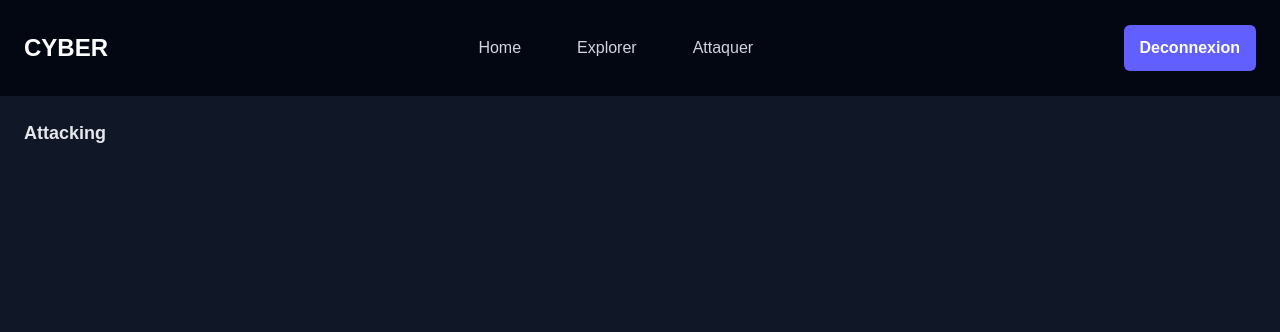
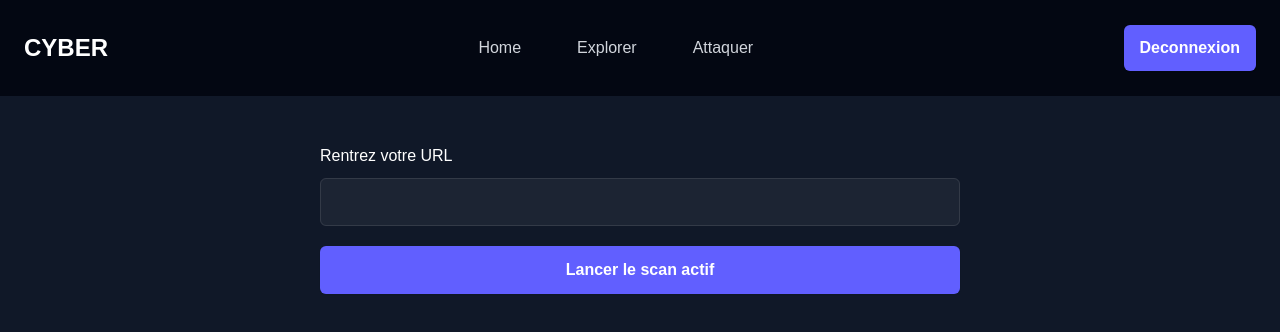
Before and after one commit to aurelienachard/cybersecurity_project, a React (Vite) app in the folder front/: page /attacking in a window 1280 px wide. Shown: the top 332 px of the page. Built offline with nearby package versions, Linux system fonts and the light colour scheme; sample sign-in values are in the browser's storage; a web font is replaced by a local one.

Commit message:
feat: ajout des routes de l'api pour voir les vulns dans le front

```diff
--- a/front/src/pages/attacking.jsx
+++ b/front/src/pages/attacking.jsx
@@ -1,10 +1,77 @@
 import Header from "../components/header"
+import { useState } from "react"
+import axios from 'axios'
 
 const Attacking = () => {
+    const [targetURL, setTargetURL] = useState('')
+    const [scanID, setScanID] = useState(null)
+
+    const handleSetTargetURL = (event) => {
+        setTargetURL(event.target.value)
+    }
+
+    const startScan = (event) => {
+        event.preventDefault()
+
+        axios.post(`${import.meta.env.VITE_API_URL}/zap/activescan`, {targetURL}, {
+            headers: {
+                'Content-Type': 'application/json',
+                'Authorization': `Bearer ${localStorage.getItem('token')}`
+            }
+        })
+        .then(response => {
+            if (response.data && response.data.status === 'success') {
+                setScanID(response.data.scanID)
+            } else {
+                console.log('Erreur lors du lancement du scan actif')
+            }
+        })
+        .catch(error => {
+            console.log('Erreur:', error)
+        })
+    }
+
+    const downloadHTMLReport = () => {
+        window.open(`${import.meta.env.VITE_API_URL}/zap/htmlreport`, '_blank')
+    }
+
     return (
         <div className="bg-gray-900 min-h-screen w-full">
             <Header />
-            <h1 className="text-[18px] font-bold text-gray-200 m-[24px]">Attacking</h1>
+
+            <div className="p-[24px]">
+                <form onSubmit={startScan} className="pt-[24px] w-[640px] mx-auto">
+                    <label className="text-white">Rentrez votre URL</label>
+
+                    <input
+                        type="text"
+                        value={targetURL}
+                        onChange={handleSetTargetURL}
+                        className="mt-[10px] block w-full rounded-md bg-white/5 pt-[12px] pl-[16px] pb-[12px] pr-[16px] text-base text-white outline-1 -outline-offset-1 outline-white/10 placeholder:text-gray-500 focus:outline-2 focus:-outline-offset-2 focus:outline-indigo-500 sm:text-sm/6"
+                        required
+                    />
+
+                    <button
+                        type="submit"
+                        className="mt-[20px] flex w-full justify-center rounded-md bg-indigo-500 pt-[12px] pl-[16px] pb-[12px] pr-[16px] text-[16px] font-semibold text-white shadow-xs hover:bg-indigo-400 focus-visible:outline-2 focus-visible:outline-offset-2 focus-visible:outline-indigo-500">
+                        Lancer le scan actif
+                    </button>
+                </form>
+            </div>
+
+            {scanID && (
+                <div>
+                    <div>
+                        <p className="text-white">scan actif demarre</p>
+
+                        <button
+                            onClick={downloadHTMLReport}
+                            className="rounded-sm bg-green-500 text-white pt-[12px] pl-[16px] pb-[12px] pr-[16px] font-semibold shadow-xs hover:bg-green-400 focus-visible:outline-2 focus-visible:outline-offset-2 focus-visible:outline-green-500">
+                            Télécharger rapport HTML
+                        </button>
+                    </div>
+                </div>
+            )}
         </div>
     )
 }
```
